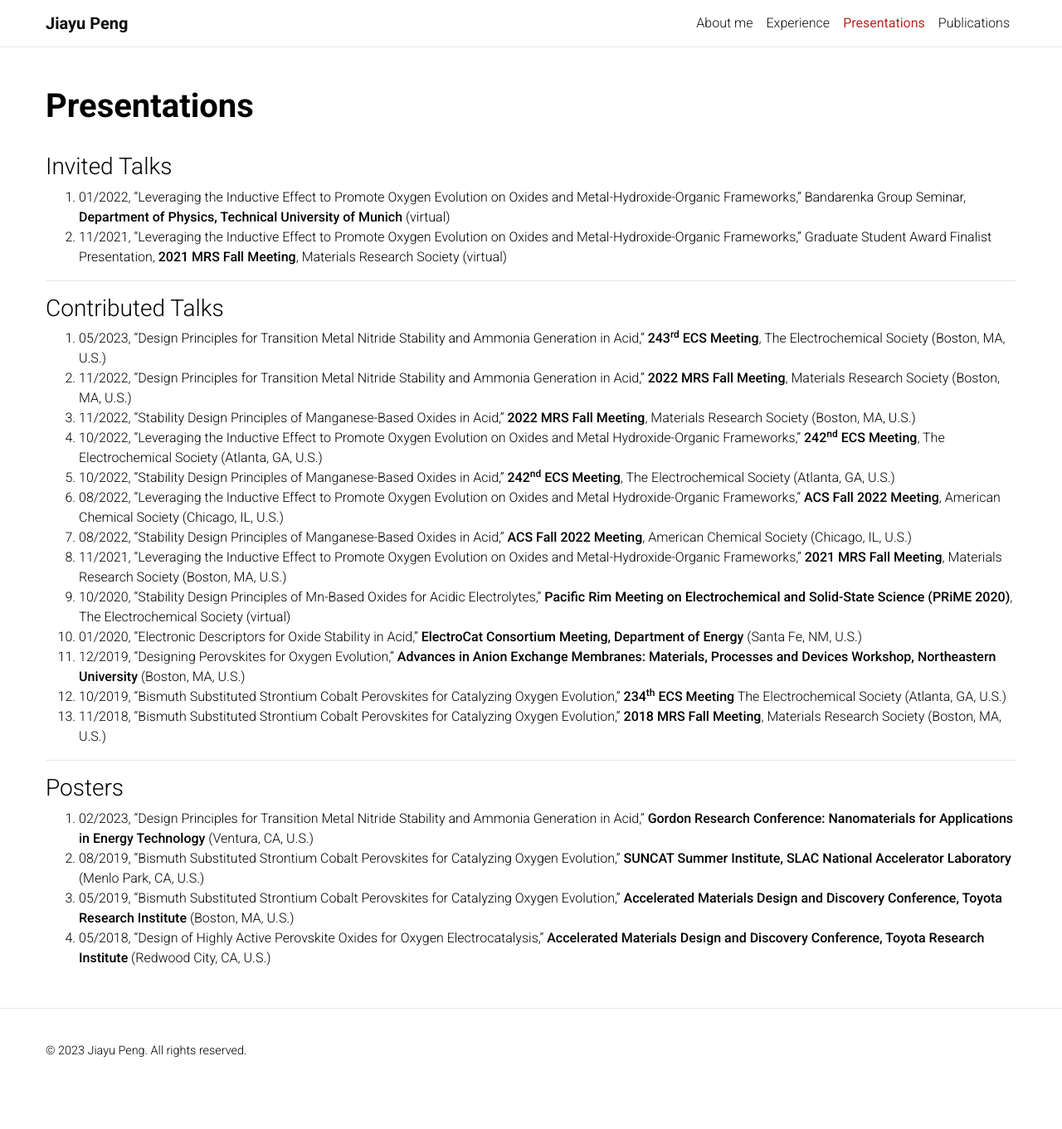
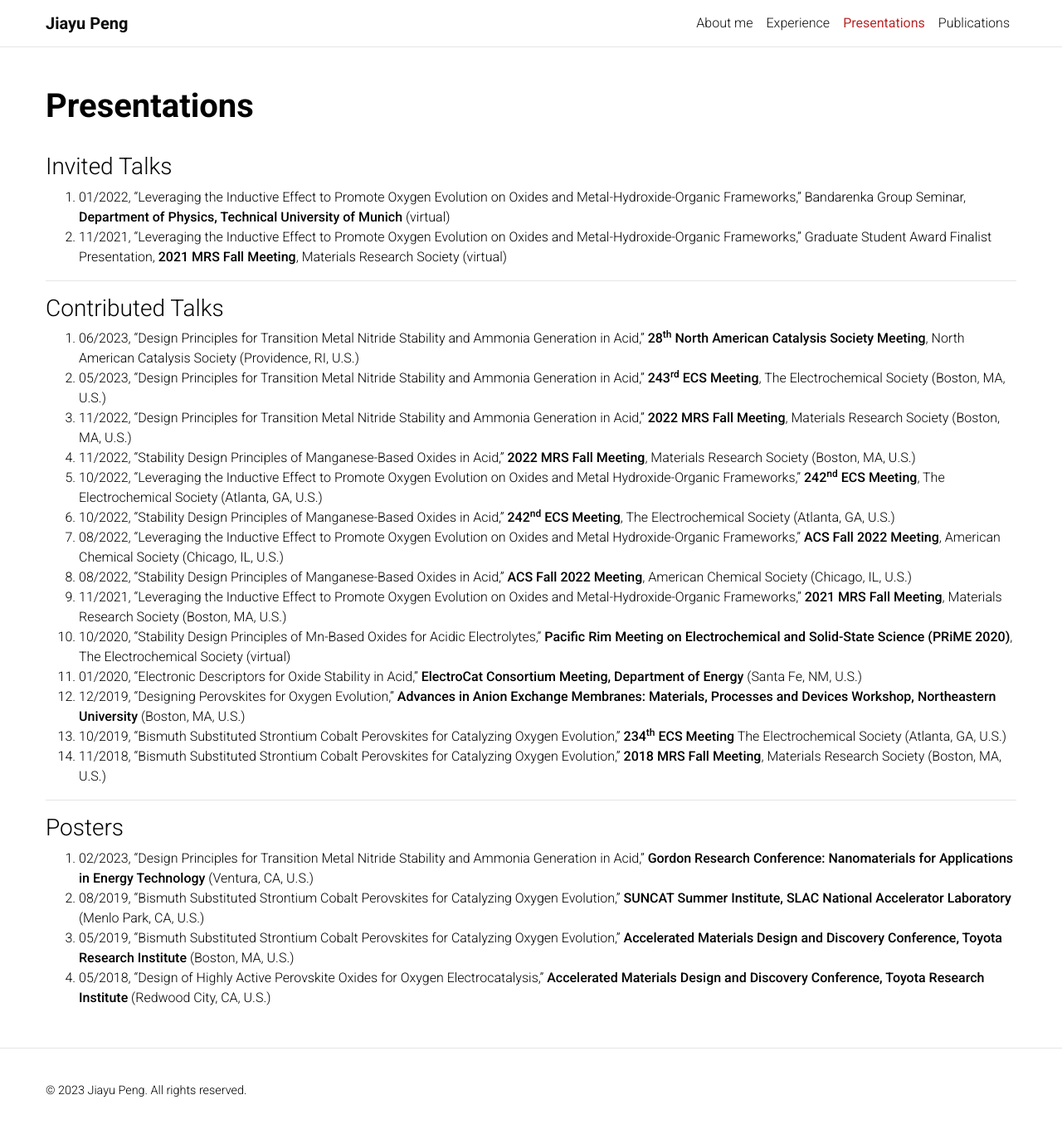
Before and after one commit to jypeng95/jypeng95.github.io, a Jekyll site: the page built from _pages/presentations.md, in a window 1280 px wide and 1365 px high. Shown: the top 1361 px of the window at 83% size. Built offline with Jekyll 4.4.1, drawn with Linux system fonts in a browser that asks for light colours; a style sheet for code colours, icons or effects is not loaded.

Commit message:
Update presentations

```diff
--- a/_pages/presentations.md
+++ b/_pages/presentations.md
@@ -16,6 +16,7 @@ Society (virtual)
 
 ### Contributed Talks
 
+1. 06/2023, "Design Principles for Transition Metal Nitride Stability and Ammonia Generation in Acid," **28<sup>th</sup> North American Catalysis Society Meeting**, North American Catalysis Society (Providence, RI, U.S.)
 1. 05/2023, "Design Principles for Transition Metal Nitride Stability and Ammonia Generation in Acid," **243<sup>rd</sup> ECS Meeting**, The Electrochemical Society (Boston, MA, U.S.)
 1. 11/2022, "Design Principles for Transition Metal Nitride Stability and Ammonia Generation in Acid," **2022 MRS Fall Meeting**, Materials Research Society (Boston, MA, U.S.)
 1. 11/2022, "Stability Design Principles of Manganese-Based Oxides in Acid," **2022 MRS Fall Meeting**, Materials Research Society (Boston, MA, U.S.)
```
